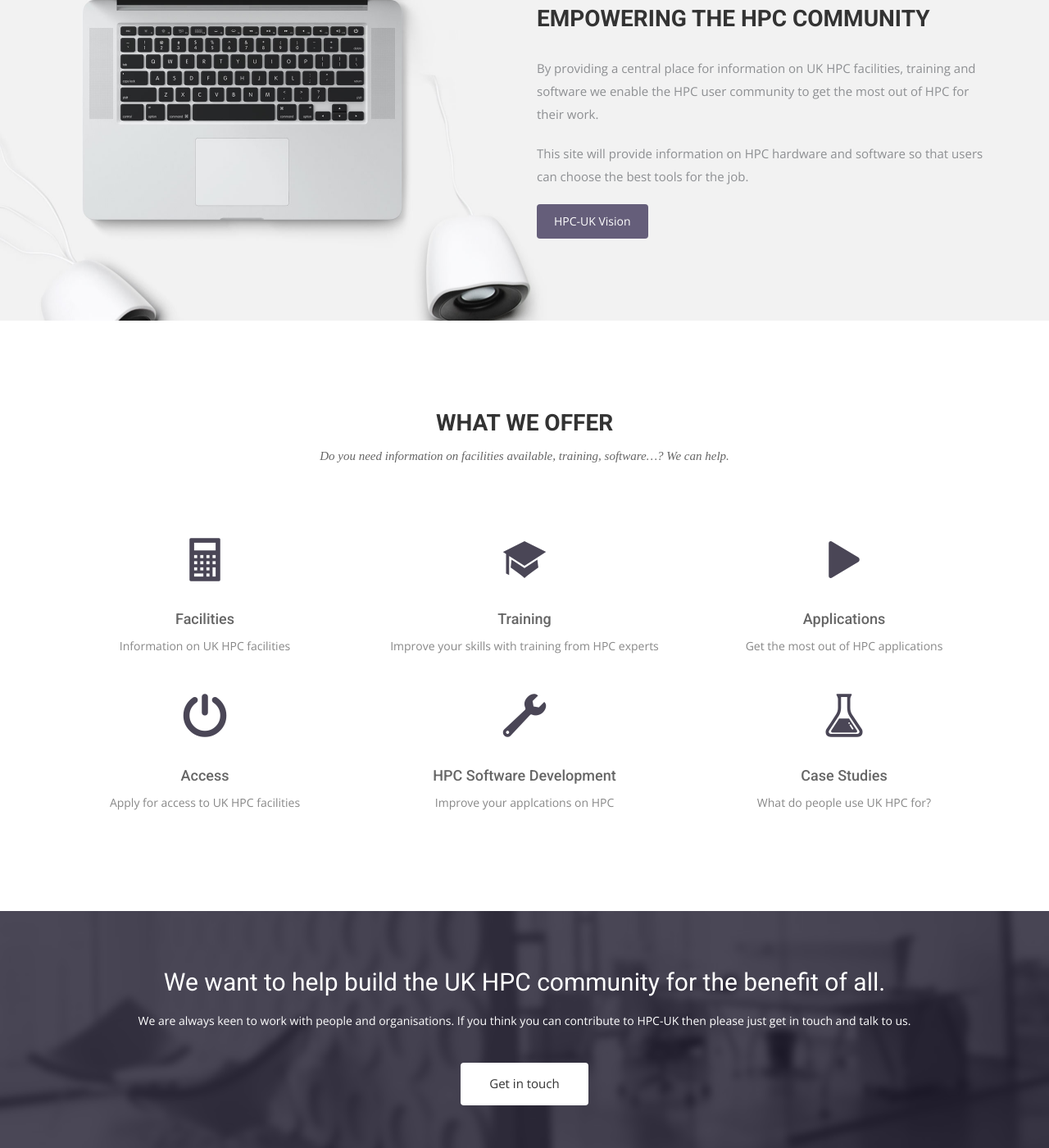
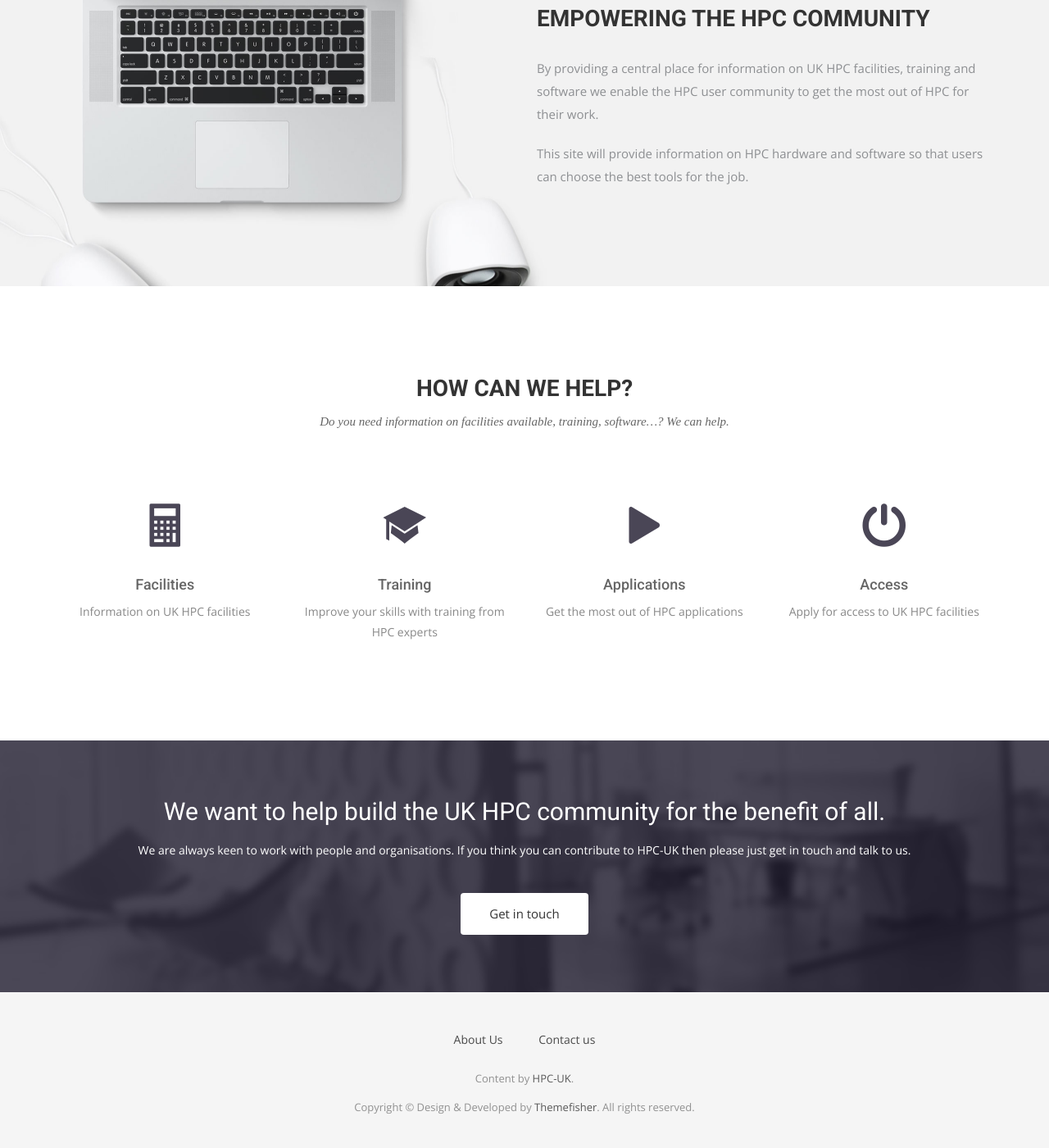
Before and after one commit to hpc-uk/hpcuk-website, a Jekyll site: the page built from index.html, in a window 1280 px wide and 1400 px high, scrolled down 1191 px. Shown: the whole window at 82% size. Built offline with Jekyll 4.4.1, drawn with Linux system fonts in a browser that asks for light colours; nearby versions of some CDN libraries; some web fonts are replaced; some of the changed text lies outside the part shown.

Commit message:
Updated main page

```diff
--- a/index.html
+++ b/index.html
@@ -32,7 +32,7 @@
           access, what training courses are available and links to other useful resources. We are made up of
           a variety of organisations in the UK including <a href="http://www.epcc.ed.ac.uk">EPCC</a> and
           <a href="http://www.rse.ac.uk">UK RSE</a>.</p>
-          <a href="{{ site.baseurl}}/about/" class="btn">Who we are</a>
+          <a href="{{ site.baseurl}}/about/" class="btn">About HPC-UK</a>
         </div>
       </div><!-- .col-md-7 close -->
       <div class="col-md-5 col-sm-12">
@@ -53,7 +53,6 @@
       community to get the most out of HPC for their work.
       <p>This site will provide information on HPC hardware and software so that users can choose the best tools for
       the job.</p>
-      <a href="#" class="btn btn-view-works">HPC-UK Vision</a>
     </div>
   </div>
 </div>
@@ -64,39 +63,40 @@
   <div class="container">
     <div class="row">
       <div class="section-title">
-        <h2>WHAT WE OFFER</h2>
+        <h2>HOW CAN WE HELP?</h2>
         <p>Do you need information on facilities available, training, software&hellip;? We can help.</p>
       </div>
     </div>
     <div class="row">
-      <div class="col-sm-6 col-md-4">
+      <div class="col-sm-6 col-md-3">
         <a href="facilities/"><div class="service-item">
           <i class="icon ion-calculator"></i>
           <h4>Facilities</h4>
           <p>Information on UK HPC facilities</p>
         </div>
       </div></a>
-      <div class="col-sm-6 col-md-4">
-        <a href="facilities/"><div class="service-item">
+      <div class="col-sm-6 col-md-3">
+        <a href="training/"><div class="service-item">
           <i class="ion-university"></i>
           <h4>Training</h4>
           <p>Improve your skills with training from HPC experts</p>
         </div></a>
       </div>
-      <div class="col-sm-6 col-md-4">
-        <a href="facilities/"><div class="service-item">
+      <div class="col-sm-6 col-md-3">
+        <a href="apps/"><div class="service-item">
           <i class="ion-play"></i>
           <h4>Applications</h4>
           <p>Get the most out of HPC applications</p>
         </div></a>
       </div>
-      <div class="col-sm-6 col-md-4">
-        <a href="facilities/"><div class="service-item">
+      <div class="col-sm-6 col-md-3">
+        <a href="access/"><div class="service-item">
           <i class="ion-power"></i>
           <h4>Access</h4>
           <p>Apply for access to UK HPC facilities</p>
         </div></a>
       </div>
+<!--
       <div class="col-sm-6 col-md-4">
         <a href="facilities/"><div class="service-item">
           <i class="ion-wrench"></i>
@@ -111,6 +111,7 @@
           <p>What do people use UK HPC for?</p>
         </div></a>
       </div>
+-->
     </div>
   </div>
 </section>
@@ -128,90 +129,3 @@
     </div>
   </div>
 </section>
-<!-- Content Start
-<section id="testimonial">
-  <div class="container">
-    <div class="row">
-      <div class="section-title text-center">
-        <h2>Fun Facts About Us</h2>
-        <p>Far far away, behind the word mountains, far from the countries Vokalia and Consonantia, there live the blind texts. Separated they live in Bookmarksgrove right at the coast of the Semantics</p>
-      </div>
-    </div>
-    <div class="row">
-      <div class="col-md-6">
-        <div class="block">
-          <ul class="counter-box clearfix">
-            <li>
-              <div class="block">
-                <i class="ion-ios-chatboxes-outline"></i>
-                <h4 class="counter">20000</h4>
-                <span>Cups Of Coffee</span>
-              </div>
-            </li>
-            <li>
-              <div class="block">
-                <i class="ion-ios-glasses-outline"></i>
-                <h4 class="counter">20000</h4>
-                <span>Cups Of Coffee</span>
-              </div>
-            </li>
-            <li>
-              <div class="block">
-                <i class="ion-ios-compose-outline"></i>
-                <h4 class="counter">20000</h4>
-                <span>Cups Of Coffee</span>
-              </div>
-            </li>
-            <li>
-              <div class="block">
-                <i class="ion-ios-timer-outline"></i>
-                <h4 class="counter">20000</h4>
-                <span>Cups Of Coffee</span>
-              </div>
-            </li>
-
-          </ul>
-        </div>
-      </div>
-      <div class="col-md-6">
-        <div class="testimonial-carousel">
-          <div id="testimonial-slider" class="owl-carousel">
-            <div>
-                <img src="img/cotation.png" alt="IMG">
-                <p>"This Company created an e-commerce site with the tools to make our business a success, with innovative ideas we feel that our site has unique elements that make us stand out from the crowd."</p>
-                <div class="user">
-                  <img src="img/item-img1.jpg" alt="Pepole">
-                  <p><span>Rose Ray</span> CEO-Themefisher</p>
-                </div>
-            </div>
-            <div>
-              <img src="img/cotation.png" alt="IMG">
-                <p>"This Company created an e-commerce site with the tools to make our business a success, with innovative ideas we feel that our site has unique elements that make us stand out from the crowd."</p>
-                <div class="user">
-                  <img src="img/item-img1.jpg" alt="Pepole">
-                  <p><span>Rose Ray</span> CEO-Themefisher</p>
-                </div>
-            </div>
-            <div>
-              <img src="img/cotation.png" alt="IMG">
-                <p>"This Company created an e-commerce site with the tools to make our business a success, with innovative ideas we feel that our site has unique elements that make us stand out from the crowd."</p>
-                <div class="user">
-                  <img src="img/item-img1.jpg" alt="Pepole">
-                  <p><span>Rose Ray</span> CEO-Themefisher</p>
-                </div>
-            </div>
-            <div>
-              <img src="img/cotation.png" alt="IMG">
-                <p>"This Company created an e-commerce site with the tools to make our business a success, with innovative ideas we feel that our site has unique elements that make us stand out from the crowd."</p>
-                <div class="user">
-                  <img src="img/item-img1.jpg" alt="Pepole">
-                  <p><span>Rose Ray</span> CEO-Themefisher</p>
-                </div>
-            </div>
-          </div>
-        </div>
-      </div>
-    </div>
-  </div>
-</section>
--->
```
